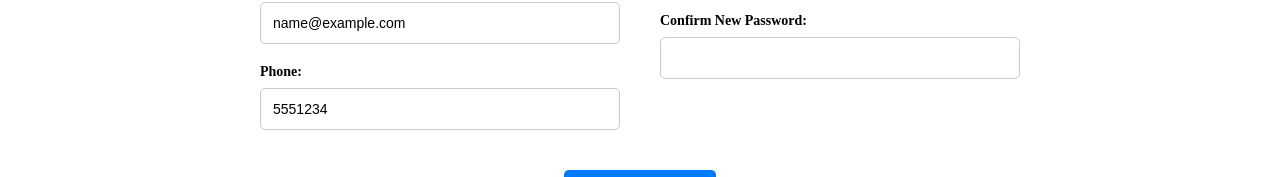
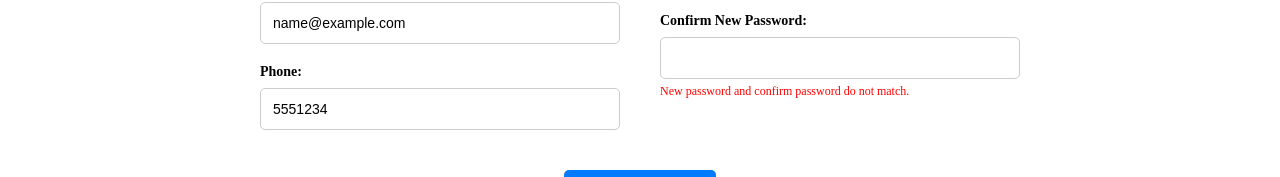
Before and after one commit to umaruu123/web-store, a Vue app in the folder frontend/: page /account/details in a window 1280 px wide. Both pictures are taken after typing "Sample", "Sample", "name@example.com", "5551234", "Sample123", "Sample123" into the empty fields and a click on the button "Update Details". Shown: the part 458-635 px from the top of the page. Built offline with nearby package versions, Linux system fonts and the light colour scheme; no server answers.

Commit message:
Optimize Account Details UI

```diff
--- a/frontend/src/views/AccountDetails.vue
+++ b/frontend/src/views/AccountDetails.vue
@@ -37,10 +37,12 @@
                 <label for="newPassword">New Password:</label>
                 <input type="password" id="newPassword" v-model="editUser.newPassword" />
                 <p class="password-hint">Passwords must be at least 7 characters and contain both alphabetic and numeric characters.</p>
+                <p v-if="passwordError" class="password-error">{{ passwordError }}</p>
               </div>
               <div class="form-group">
                 <label for="confirmNewPassword">Confirm New Password:</label>
                 <input type="password" id="confirmNewPassword" v-model="editUser.confirmNewPassword" />
+                <p v-if="passwordMismatchError" class="password-error">{{ passwordMismatchError }}</p>
               </div>
             </div>
           </div>
@@ -73,6 +75,8 @@ export default {
         confirmNewPassword: '', // 確認新密碼
       },
       loading: true, // 是否正在加載數據
+      passwordError: '', // 密碼格式錯誤提示
+      passwordMismatchError: '', // 密碼不匹配錯誤提示
     };
   },
   methods: {
@@ -97,15 +101,20 @@ export default {
     },
     // 保存更改
     async saveChanges() {
+      // 檢查密碼是否匹配
       if (this.editUser.newPassword !== this.editUser.confirmNewPassword) {
-        alert('New password and confirm password do not match.');
+        this.passwordMismatchError = 'New password and confirm password do not match.';
         return;
+      } else {
+        this.passwordMismatchError = ''; // 清空錯誤提示
       }
 
       // 檢查新密碼是否符合要求
       if (this.editUser.newPassword && !this.isPasswordValid(this.editUser.newPassword)) {
-        alert('Password must be at least 7 characters and contain both alphabetic and numeric characters.');
+        this.passwordError = 'Password must be at least 7 characters and contain both alphabetic and numeric characters.';
         return;
+      } else {
+        this.passwordError = ''; // 清空錯誤提示
       }
 
       try {
@@ -199,6 +208,12 @@ input:focus {
   color: #666;
 }
 
+.password-error {
+  margin-top: 5px;
+  font-size: 12px;
+  color: red; /* 紅色錯誤提示 */
+}
+
 button {
   padding: 12px 24px;
   margin-top: 20px;
```
